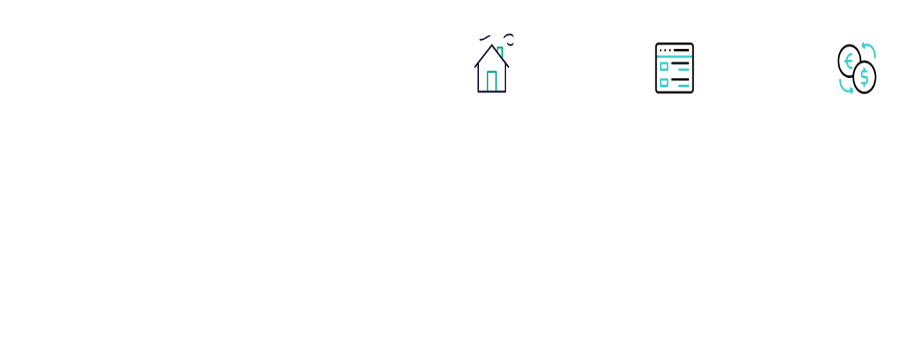
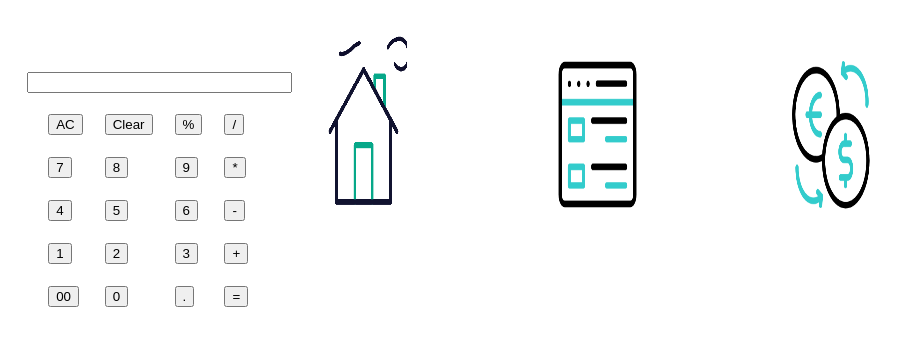
Before and after one commit to VinitSurve/Advanced-Calculator, a plain HTML site: page index.html in a window 1280 px wide. Shown: the whole page, without its empty margins (0-913 px from the left). Drawn offline with Linux system fonts and the light colour scheme.

Commit message:
Add files via upload

```diff
--- a/index.css
+++ b/index.css
@@ -62,14 +62,14 @@ nav ul li{
  margin-top: 10vw;
 } */
 #home{
-  width: 1em;
-  height: 1.4em;
+  width: 2em;
+  height: 4em;
 }
 #category{
-  width: 1em;
-  height: 1.4em;
+  width: 2em;
+  height: 4em;
 }
 #currency{
-  width: 1em;
-  height: 1.4em;
+  width: 2em;
+  height: 4em;
 }
--- a/index.html
+++ b/index.html
@@ -17,6 +17,43 @@
           </ul>
       </nav>
       </div>
+      <div class="screen">
+        <input type="text" id="screen" size="30" name="display">
+    </div>
+    <table cellspacing="20">
+      <tr>
+          <td><input type="reset" value="AC"  class="button"></td>
+          <td>
+              <input type="button" value="Clear" onclick="display.value= display.value.toString().slice(0,-1)" class="button">
+          </td>
+          <td><input type="button" value="%" onclick="display.value+='%'" class="button"></td>
+          <td><input type="button" value="/" onclick="display.value+='/'" class="button"></td>
+      </tr>
+      <tr>
+          <td><input type="button" value="7" onclick="display.value+='7'" class="button"></td>
+          <td><input type="button" value="8" onclick="display.value+='8'" class="button"></td>
+          <td><input type="button" value="9" onclick="display.value+='9'" class="button"></td>
+          <td><input type="button" value="*" onclick="display.value+='*'" class="button"></td>
+      </tr>
+      <tr>
+          <td><input type="button" value="4" onclick="display.value+='4'" class="button"></td>
+          <td><input type="button" value="5" onclick="display.value+='5'" class="button"></td>
+          <td><input type="button" value="6" onclick="display.value+='6'" class="button"></td>
+          <td><input type="button" value="-" onclick="display.value+='-'" class="button"></td>
+      </tr>
+      <tr>
+          <td><input type="button" value="1" onclick="display.value+='1'" class="button"></td>
+          <td><input type="button" value="2" onclick="display.value+='2'" class="button"></td>
+          <td><input type="button" value="3" onclick="display.value+='3'" class="button"></td>
+          <td><input type="button" value="+" onclick="display.value+='+'" class="button"></td>
+      </tr>
+      <tr>
+          <td><input type="button" value="00" onclick="display.value+='00'" class="button"></td>
+          <td><input type="button" value="0" onclick="display.value+='0'" class="button"></td>
+          <td><input type="button" value="." onclick="display.value+='.'" class="button"></td>
+          <td><input type="button" value="=" onclick="display.value= eval(display.value)" class="button"></td>
+      </tr>
+  </table>
   </div>
 </body>
 </html>
```
